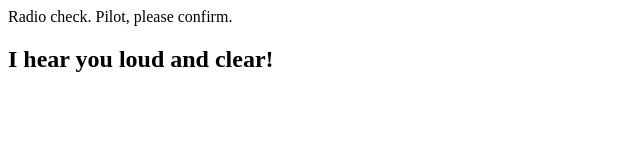
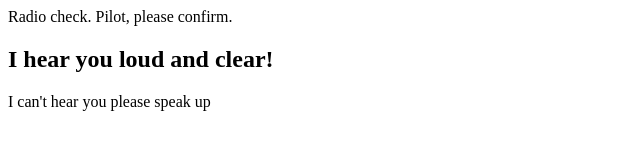
Before and after one commit to Lucy134/communication-log, a plain HTML site: page index.html in a window 1280 px wide. Shown: the whole page, without its empty margins (0-640 px from the left). Drawn offline with Linux system fonts and the light colour scheme.

Commit message:
response

```diff
--- a/index.html
+++ b/index.html
@@ -2,5 +2,6 @@
    <body>
       <p>Radio check. Pilot, please confirm.</p>
       <h2>I hear you loud and clear!</h2>
+      <p>I can't hear you please speak up</p>
    </body>
 </html>
```
